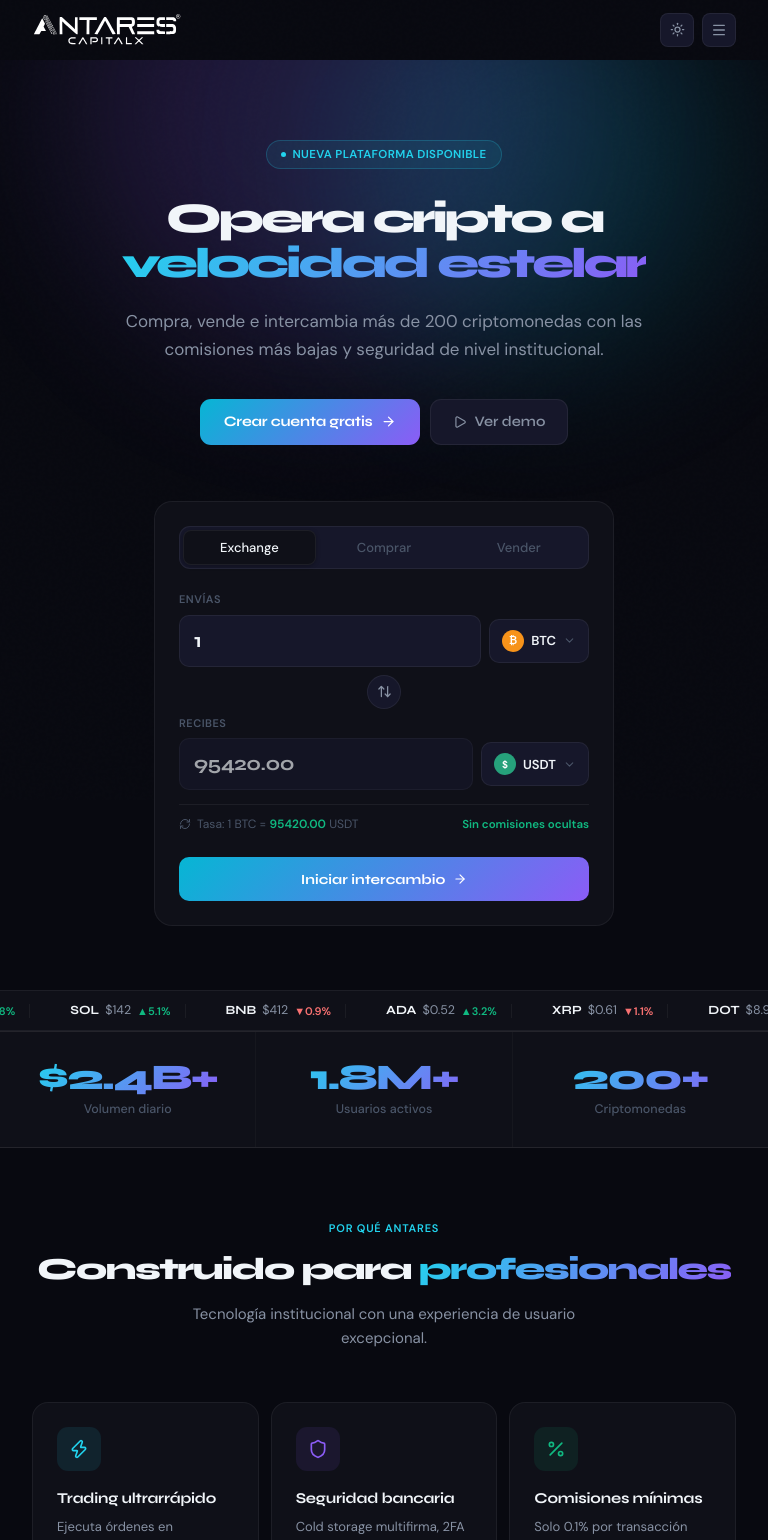
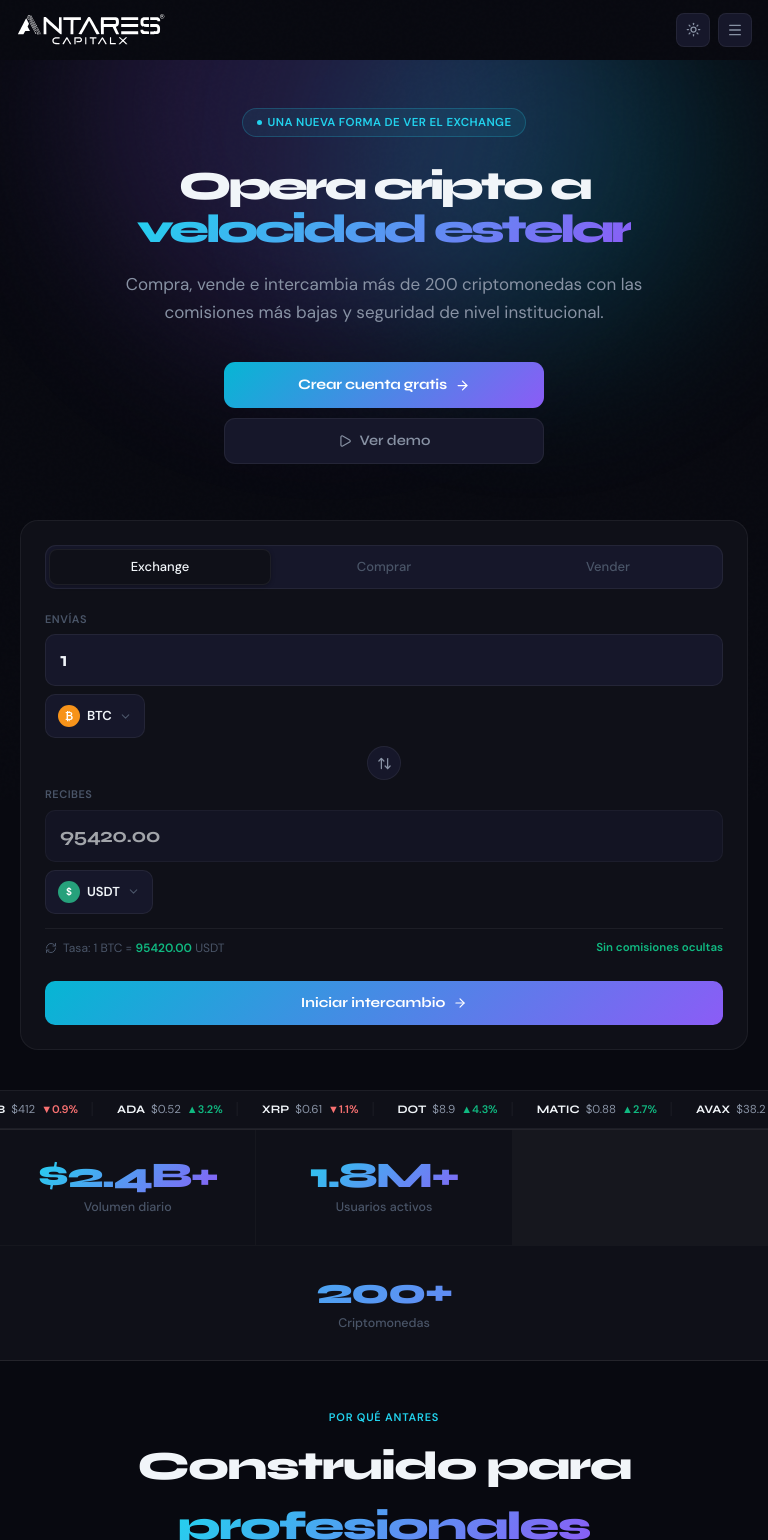
Before and after one commit to Jokalot/Antares_proto, a Next.js app: page / in a window 768 px wide. Shown: the top 1540 px of the page. Built offline with nearby package versions, Linux system fonts and the light colour scheme.

Commit message:
feat: make all pages responsive + navbar mobile fixes

```diff
--- a/src/app/about/page.tsx
+++ b/src/app/about/page.tsx
@@ -6,7 +6,7 @@
   return (
     <>
       {/* Hero */}
-      <section style={{ padding: '72px 32px', background: 'var(--bg2)', borderBottom: '1px solid var(--border)', textAlign: 'center' }}>
+      <section className="about-hero" style={{ padding: '72px 32px', background: 'var(--bg2)', borderBottom: '1px solid var(--border)', textAlign: 'center' }}>
         <ScrollReveal>
           <span style={{ fontSize: 11, fontWeight: 700, textTransform: 'uppercase', letterSpacing: '0.8px', color: 'var(--cyan)', marginBottom: 14, display: 'block' }}>
             Nuestra historia
@@ -31,7 +31,7 @@
       </section>
 
       {/* Team */}
-      <section style={{ padding: '72px 32px' }}>
+      <section className="about-team-section" style={{ padding: '72px 32px' }}>
         <div style={{ maxWidth: 1080, margin: '0 auto' }}>
           <ScrollReveal>
             <div style={{ textAlign: 'center', marginBottom: 52 }}>
@@ -44,7 +44,7 @@
               </h2>
             </div>
           </ScrollReveal>
-          <div style={{ display: 'grid', gridTemplateColumns: 'repeat(4, 1fr)', gap: 12 }}>
+          <div className="team-grid" style={{ display: 'grid', gridTemplateColumns: 'repeat(4, 1fr)', gap: 12 }}>
             {TEAM.map((m, i) => (
               <ScrollReveal key={i} delay={i * 0.1}>
                 <div style={{
--- a/src/app/globals.css
+++ b/src/app/globals.css
@@ -1,4 +1,11 @@
 @import "tailwindcss";
+
+
+/* Mobile first: diseña para móvil, expande para desktop */
+
+/* Tablet: 768px+ */
+/* Desktop: 1024px+ */
+/* Wide: 1280px+ */
 
 :root {
   --bg: #080910;
@@ -14,8 +21,8 @@
   --text3: #4A5568;
   --green: #10B981;
   --red: #F87171;
-  --border: rgba(255,255,255,0.06);
-  --borderac: rgba(34,211,238,0.25);
+  --border: rgba(255, 255, 255, 0.06);
+  --borderac: rgba(34, 211, 238, 0.25);
   --font-display: 'Syne', sans-serif;
   --font-body: 'DM Sans', sans-serif;
 }
@@ -28,11 +35,15 @@
   --text: #0F172A;
   --text2: #5A6478;
   --text3: #A0ABBE;
-  --border: rgba(0,0,0,0.07);
-  --borderac: rgba(6,182,212,0.3);
+  --border: rgba(0, 0, 0, 0.07);
+  --borderac: rgba(6, 182, 212, 0.3);
 }
 
-* { margin: 0; padding: 0; box-sizing: border-box; }
+* {
+  margin: 0;
+  padding: 0;
+  box-sizing: border-box;
+}
 
 body {
   background: var(--bg);
@@ -42,7 +53,11 @@
   overflow-x: hidden;
 }
 
-h1, h2, h3, h4, .display {
+h1,
+h2,
+h3,
+h4,
+.display {
   font-family: var(--font-display);
 }
 
@@ -58,14 +73,28 @@
 }
 
 /* Scrollbar */
-::-webkit-scrollbar { width: 6px; }
-::-webkit-scrollbar-track { background: var(--bg); }
-::-webkit-scrollbar-thumb { background: var(--bg4); border-radius: 3px; }
+::-webkit-scrollbar {
+  width: 6px;
+}
+
+::-webkit-scrollbar-track {
+  background: var(--bg);
+}
+
+::-webkit-scrollbar-thumb {
+  background: var(--bg4);
+  border-radius: 3px;
+}
 
 /* Ticker animation */
 @keyframes ticker {
-  from { transform: translateX(0); }
-  to { transform: translateX(-50%); }
+  from {
+    transform: translateX(0);
+  }
+
+  to {
+    transform: translateX(-50%);
+  }
 }
 
 /* Glow orbs */
@@ -87,3 +116,367 @@
   z-index: 0;
   opacity: 0.4;
 }
+
+
+
+/* ============================================
+   RESPONSIVO
+   ============================================ */
+
+/* --- Utilidades generales --- */
+@media (max-width: 768px) {
+  .hidden-mobile {
+    display: none !important;
+  }
+
+  .show-mobile {
+    display: flex !important;
+  }
+
+  section {
+    padding-left: 20px !important;
+    padding-right: 20px !important;
+  }
+}
+
+/* --- Tipografía --- */
+@media (max-width: 768px) {
+  h1 {
+    font-size: clamp(2rem, 8vw, 3.5rem) !important;
+  }
+
+  h2 {
+    font-size: clamp(1.5rem, 6vw, 2.5rem) !important;
+  }
+
+  h3 {
+    font-size: clamp(1.1rem, 4vw, 1.5rem) !important;
+  }
+}
+
+/* --- Grids --- */
+@media (max-width: 768px) {
+
+  /* Cualquier grid de 2-4 columnas cae a 1 */
+  [style*="grid-template-columns"] {
+    grid-template-columns: 1fr !important;
+  }
+
+  /* Stats: 2 columnas en móvil */
+  .stats-grid {
+    grid-template-columns: repeat(2, 1fr) !important;
+  }
+}
+
+/* --- Espaciado de secciones --- */
+@media (max-width: 768px) {
+  .section-hero {
+    padding: 60px 20px 40px !important;
+  }
+
+  .section-normal {
+    padding: 48px 20px !important;
+  }
+}
+
+/* --- Botones y CTAs --- */
+@media (max-width: 768px) {
+  .cta-group {
+    flex-direction: column !important;
+    width: 100% !important;
+  }
+
+  .cta-group button,
+  .cta-group a {
+    width: 100% !important;
+    justify-content: center !important;
+  }
+}
+
+/* --- Formulario de contacto --- */
+@media (max-width: 768px) {
+  .contact-form-row {
+    flex-direction: column !important;
+  }
+}
+
+/* --- Cards (features, testimonios, equipo) --- */
+@media (max-width: 768px) {
+  .card-grid {
+    grid-template-columns: 1fr !important;
+  }
+}
+
+/* --- Ticker / precios --- */
+@media (max-width: 768px) {
+  .ticker-item {
+    padding: 0 16px !important;
+  }
+}
+
+/* --- Tablet (768px – 1024px) --- */
+@media (min-width: 768px) and (max-width: 1024px) {
+  .card-grid {
+    grid-template-columns: repeat(2, 1fr) !important;
+  }
+
+  h1 {
+    font-size: clamp(2.5rem, 5vw, 4rem) !important;
+  }
+}
+
+
+/* ── HeroSection ── */
+@media (max-width: 768px) {
+  .hero-section {
+    padding: 48px 20px 40px !important;
+  }
+
+  .hero-buttons {
+    flex-direction: column !important;
+    align-items: stretch !important;
+    width: 100% !important;
+    max-width: 320px !important;
+    margin-left: auto !important;
+    margin-right: auto !important;
+  }
+
+  .hero-buttons button {
+    width: 100% !important;
+    justify-content: center !important;
+  }
+
+  .hero-calc {
+    max-width: 100% !important;
+  }
+}
+
+/* ── TickerBar ── */
+@media (max-width: 768px) {
+  .ticker-item {
+    padding: 0 12px !important;
+    font-size: 11.5px !important;
+  }
+
+  .ticker-track {
+    animation-duration: 20s !important;
+  }
+}
+
+
+/* ── StatsRow ── */
+@media (max-width: 768px) {
+  .stats-grid {
+    grid-template-columns: repeat(2, 1fr) !important;
+  }
+
+  .stats-grid>div:last-child {
+    grid-column: 1 / -1;
+  }
+}
+
+/* ── FeaturesSection ── */
+@media (max-width: 768px) {
+  .features-section {
+    padding: 48px 20px !important;
+  }
+
+  .features-grid {
+    grid-template-columns: 1fr !important;
+  }
+}
+
+/* ── HowItWorks ── */
+@media (max-width: 768px) {
+  .how-section {
+    padding: 48px 20px !important;
+  }
+
+  .how-steps {
+    flex-direction: column !important;
+    gap: 32px !important;
+  }
+
+  .how-connector {
+    display: none !important;
+  }
+}
+
+/* ── Testimonials ── */
+@media (max-width: 768px) {
+  .testimonials-section {
+    padding: 48px 20px !important;
+  }
+
+  .testimonials-grid {
+    grid-template-columns: 1fr !important;
+  }
+}
+
+/* Tablet: 2 columnas para features y testimonios */
+@media (min-width: 768px) and (max-width: 1024px) {
+
+  .features-grid,
+  .testimonials-grid {
+    grid-template-columns: repeat(2, 1fr) !important;
+  }
+
+  .stats-grid {
+    grid-template-columns: repeat(3, 1fr) !important;
+  }
+}
+
+
+/* ── FAQSection ── */
+@media (max-width: 768px) {
+  .faq-section {
+    padding: 48px 20px !important;
+  }
+
+  .faq-item button {
+    font-size: 13px !important;
+    padding: 13px 16px !important;
+  }
+
+  .faq-item-body {
+    padding: 0 16px 14px !important;
+  }
+}
+
+/* ── CTASection ── */
+@media (max-width: 768px) {
+  .cta-section {
+    padding: 48px 20px !important;
+  }
+
+  .cta-card {
+    padding: 40px 24px !important;
+    border-radius: 16px !important;
+  }
+
+  .cta-buttons {
+    flex-direction: column !important;
+    align-items: stretch !important;
+  }
+
+  .cta-buttons button {
+    width: 100% !important;
+    justify-content: center !important;
+  }
+}
+
+
+
+/* ── Footer ── */
+@media (max-width: 768px) {
+  .footer {
+    padding: 40px 20px 20px !important;
+  }
+
+  .footer-grid {
+    grid-template-columns: 1fr !important;
+    gap: 32px !important;
+  }
+
+  .footer-bottom {
+    flex-direction: column !important;
+    align-items: flex-start !important;
+    gap: 12px !important;
+  }
+}
+
+/* Tablet: 2 columnas */
+@media (min-width: 768px) and (max-width: 1024px) {
+  .footer-grid {
+    grid-template-columns: 1fr 1fr !important;
+  }
+}
+
+
+/* ── AboutPage ── */
+@media (max-width: 768px) {
+  .about-hero {
+    padding: 48px 20px !important;
+  }
+
+  .about-hero h1 {
+    letter-spacing: -1px !important;
+    font-size: clamp(1.8rem, 7vw, 3rem) !important;
+  }
+
+  .about-team-section {
+    padding: 48px 20px !important;
+  }
+
+  .about-team-section h2 {
+    letter-spacing: -0.5px !important;
+  }
+
+  .team-grid[style] {
+    grid-template-columns: repeat(2, 1fr) !important;
+  }
+}
+
+@media (max-width: 480px) {
+  .team-grid[style] {
+    grid-template-columns: 1fr !important;
+  }
+}
+
+@media (min-width: 768px) and (max-width: 1024px) {
+  .team-grid[style] {
+    grid-template-columns: repeat(2, 1fr) !important;
+  }
+}
+
+
+/* ── ContactPage ── */
+@media (max-width: 768px) {
+  .contact-hero {
+    padding: 48px 20px !important;
+  }
+
+  .contact-section {
+    padding: 48px 20px !important;
+  }
+
+  .contact-form-row {
+    grid-template-columns: 1fr !important;
+  }
+
+  .contact-info-grid {
+    grid-template-columns: 1fr !important;
+    gap: 8px !important;
+  }
+}
+
+
+/* ── FeaturesPage ── */
+@media (max-width: 768px) {
+  .features-page-hero {
+    padding: 48px 20px !important;
+  }
+
+  .features-page-section {
+    padding: 48px 20px !important;
+  }
+
+  .features-page-grid {
+    grid-template-columns: 1fr !important;
+  }
+}
+
+/* Tablet: 2 columnas */
+@media (min-width: 768px) and (max-width: 1024px) {
+  .features-page-grid {
+    grid-template-columns: repeat(2, 1fr) !important;
+  }
+}
+
+
+@media (max-width: 768px) {
+  .nav-inner {
+    padding: 0 16px !important;
+    box-sizing: border-box !important;
+  }
+}
--- a/src/components/home/HeroSection.tsx
+++ b/src/components/home/HeroSection.tsx
@@ -8,8 +8,8 @@
 
 const CALC_TABS = [
   { id: 'exchange', label: 'Exchange' },
-  { id: 'buy',      label: 'Comprar' },
-  { id: 'sell',     label: 'Vender' },
+  { id: 'buy', label: 'Comprar' },
+  { id: 'sell', label: 'Vender' },
 ] as const;
 
 function CoinSelector({
@@ -120,15 +120,15 @@
 export default function HeroSection() {
   const [activeTab, setActiveTab] = useState<'exchange' | 'buy' | 'sell'>('exchange');
   const [fromCoin, setFromCoin] = useState<CoinId>('BTC');
-  const [toCoin, setToCoin]     = useState<CoinId>('USDT');
-  const [fromAmt, setFromAmt]   = useState('1');
+  const [toCoin, setToCoin] = useState<CoinId>('USDT');
+  const [fromAmt, setFromAmt] = useState('1');
   const [rotating, setRotating] = useState(false);
 
   const fromData = COINS.find(c => c.id === fromCoin)!;
-  const toData   = COINS.find(c => c.id === toCoin)!;
-  const rate     = fromData.price / toData.price;
-  const toAmt    = (parseFloat(fromAmt) * rate || 0).toFixed(toCoin === 'USDT' ? 2 : 6);
-  const rateStr  = rate.toFixed(toCoin === 'USDT' ? 2 : 6);
+  const toData = COINS.find(c => c.id === toCoin)!;
+  const rate = fromData.price / toData.price;
+  const toAmt = (parseFloat(fromAmt) * rate || 0).toFixed(toCoin === 'USDT' ? 2 : 6);
+  const rateStr = rate.toFixed(toCoin === 'USDT' ? 2 : 6);
 
   function swap() {
     setRotating(true);
@@ -143,11 +143,11 @@
   };
   const item = {
     hidden: { opacity: 0, y: 28 },
-    show:   { opacity: 1, y: 0, transition: { duration: 0.6, ease: [0.22, 1, 0.36, 1] as [number, number, number, number] } },
+    show: { opacity: 1, y: 0, transition: { duration: 0.6, ease: [0.22, 1, 0.36, 1] as [number, number, number, number] } },
   };
 
   return (
-    <section style={{ position: 'relative', textAlign: 'center', padding: '80px 32px 64px', overflow: 'hidden' }}>
+    <section className="hero-section" style={{ position: 'relative', textAlign: 'center', padding: '80px 32px 64px', overflow: 'clip' }}>
       {/* Orbs */}
       <div className="orb" style={{ width: 500, height: 500, background: 'var(--violet)', top: -200, left: '10%' }} />
       <div className="orb" style={{ width: 400, height: 400, background: 'var(--cyan2)', top: -100, right: '5%' }} />
@@ -162,7 +162,7 @@
             padding: '5px 14px', borderRadius: 100, letterSpacing: '0.4px', textTransform: 'uppercase',
           }}>
             <span style={{ width: 5, height: 5, borderRadius: '50%', background: 'var(--cyan)', display: 'inline-block' }} />
-            Nueva plataforma disponible
+            Una nueva forma de ver el exchange
           </div>
         </motion.div>
 
@@ -185,7 +185,7 @@
         </motion.p>
 
         {/* Buttons */}
-        <motion.div variants={item} style={{ display: 'flex', gap: 10, justifyContent: 'center', marginBottom: 56 }}>
+        <motion.div variants={item} className="hero-buttons" style={{ display: 'flex', gap: 10, justifyContent: 'center', marginBottom: 56 }}>
           <button style={{
             display: 'inline-flex', alignItems: 'center', gap: 8,
             padding: '0 24px', height: 46, borderRadius: 11,
@@ -215,7 +215,7 @@
         </motion.div>
 
         {/* Calculator Card */}
-        <motion.div variants={item} style={{ maxWidth: 460, margin: '0 auto' }}>
+        <motion.div variants={item} className="hero-calc" style={{ maxWidth: 460, margin: '0 auto' }}>
           <div style={{
             background: 'var(--bg2)', border: '1px solid var(--border)',
             borderRadius: 18, padding: 24, textAlign: 'left',
--- a/src/components/home/Sections.tsx
+++ b/src/components/home/Sections.tsx
@@ -4,17 +4,16 @@
 import { STATS, FEATURES, HOW_STEPS, TESTIMONIALS } from '@/lib/constants';
 
 const ICONS: Record<string, React.ReactNode> = {
-  zap:     <Zap     size={20} />,
-  shield:  <Shield  size={20} />,
+  zap: <Zap size={20} />,
+  shield: <Shield size={20} />,
   percent: <Percent size={20} />,
 };
 
 /* ─── Stats ─────────────────────────────────────────────────── */
 export function StatsRow() {
   return (
-    <div style={{
-      display: 'grid', gridTemplateColumns: 'repeat(3, 1fr)',
-      gap: '1px', background: 'var(--border)',
+    <div className="stats-grid" style={{
+      display: 'grid', gridTemplateColumns: 'repeat(3, 1fr)', gap: '1px', background: 'var(--border)',
       borderTop: '1px solid var(--border)',
       borderBottom: '1px solid var(--border)',
     }}>
@@ -41,7 +40,7 @@
 /* ─── Features ───────────────────────────────────────────────── */
 export function FeaturesSection() {
   return (
-    <section style={{ padding: '72px 32px' }}>
+    <section className="features-section" style={{ padding: '72px 32px' }}>
       <div style={{ maxWidth: 1080, margin: '0 auto' }}>
         <ScrollReveal>
           <div style={{ textAlign: 'center', marginBottom: 52 }}>
@@ -70,7 +69,7 @@
           </div>
         </ScrollReveal>
 
-        <div style={{ display: 'grid', gridTemplateColumns: 'repeat(3, 1fr)', gap: 12 }}>
+        <div className="features-grid" style={{ display: 'grid', gridTemplateColumns: 'repeat(3, 1fr)', gap: 12 }}>
           {FEATURES.map((f, i) => (
             <ScrollReveal key={i} delay={i * 0.1}>
               <div
@@ -114,7 +113,7 @@
 /* ─── How It Works ───────────────────────────────────────────── */
 export function HowItWorks() {
   return (
-    <section style={{ padding: '72px 32px', background: 'var(--bg2)' }}>
+    <section className="how-section" style={{ padding: '72px 32px', background: 'var(--bg2)' }}>
       <div style={{ maxWidth: 1080, margin: '0 auto' }}>
         <ScrollReveal>
           <div style={{ textAlign: 'center', marginBottom: 52 }}>
@@ -142,11 +141,11 @@
           </div>
         </ScrollReveal>
 
-        <div style={{ display: 'flex', position: 'relative' }}>
+        <div className="how-steps" style={{ display: 'flex', position: 'relative' }}>
           {HOW_STEPS.map((step, i) => (
             <ScrollReveal key={i} delay={i * 0.12} style={{ flex: 1, textAlign: 'center', padding: '0 20px', position: 'relative' }}>
               {i < HOW_STEPS.length - 1 && (
-                <div style={{
+                <div className="how-connector" style={{
                   position: 'absolute', top: 22, left: '65%', width: '40%',
                   height: 1, background: 'var(--border)',
                 }} />
@@ -175,7 +174,7 @@
 /* ─── Testimonials ───────────────────────────────────────────── */
 export function Testimonials() {
   return (
-    <section style={{ padding: '72px 32px' }}>
+    <section className="testimonials-section" style={{ padding: '72px 32px' }}>
       <div style={{ maxWidth: 1080, margin: '0 auto' }}>
         <ScrollReveal>
           <div style={{ textAlign: 'center', marginBottom: 52 }}>
@@ -200,7 +199,7 @@
           </div>
         </ScrollReveal>
 
-        <div style={{ display: 'grid', gridTemplateColumns: 'repeat(3, 1fr)', gap: 12 }}>
+        <div className="testimonials-grid" style={{ display: 'grid', gridTemplateColumns: 'repeat(3, 1fr)', gap: 12 }}>
           {TESTIMONIALS.map((t, i) => (
             <ScrollReveal key={i} delay={i * 0.1}>
               <div style={{
--- a/src/components/home/TickerBar.tsx
+++ b/src/components/home/TickerBar.tsx
@@ -12,7 +12,7 @@
       padding: '10px 0',
       background: 'var(--bg2)',
     }}>
-      <div style={{
+      <div className="ticker-track" style={{
         display: 'flex',
         width: 'max-content',
         animation: 'ticker 35s linear infinite',
@@ -20,13 +20,7 @@
         {items.map((t, i) => {
           const up = t.c >= 0;
           return (
-            <div
-              key={i}
-              style={{
-                display: 'flex', alignItems: 'center', gap: 6,
-                padding: '0 20px', fontSize: 12.5, whiteSpace: 'nowrap',
-              }}
-            >
+            <div key={i} className="ticker-item" style={{ display: 'flex', alignItems: 'center', gap: 6, padding: '0 20px', fontSize: 12.5, whiteSpace: 'nowrap' }}>
               <span style={{ fontWeight: 700, color: 'var(--text)', fontFamily: 'var(--font-display)' }}>
                 {t.s}
               </span>
--- a/src/components/layout/Navbar.tsx
+++ b/src/components/layout/Navbar.tsx
@@ -7,6 +7,7 @@
 import { useTheme } from '@/lib/theme-context';
 import { NAV_LINKS } from '@/lib/constants';
 import Logo from '@/components/ui/Logo';
+import { createPortal } from 'react-dom';
 
 
 export default function Navbar() {
@@ -24,10 +25,13 @@
   return (
     <>
       <nav
+        className="nav-inner"
         style={{
           position: 'fixed', top: 0, left: 0, right: 0, zIndex: 100,
           height: 60,
-          background: scrolled ? 'rgba(8,9,16,0.85)' : 'transparent',
+          width: '100%',
+          maxWidth: '100vw',
+          background: scrolled ? 'var(--bg2)' : 'transparent',
           backdropFilter: scrolled ? 'blur(16px)' : 'none',
           borderBottom: scrolled ? '1px solid var(--border)' : '1px solid transparent',
           transition: 'all 0.3s ease',
@@ -41,7 +45,15 @@
         </Link>
 
         {/* Desktop links */}
-        <ul style={{ display: 'flex', gap: 4, listStyle: 'none', margin: 0 }} className="hidden-mobile">
+        <ul
+          style={{
+            position: 'absolute',
+            left: '50%',
+            transform: 'translateX(-50%)',
+            display: 'flex', gap: 8, listStyle: 'none', margin: 0, padding: 0,
+          }}
+          className="hidden-mobile"
+        >
           {NAV_LINKS.map(({ href, label }) => {
             const active = pathname === href;
             return (
@@ -51,9 +63,9 @@
                   style={{
                     display: 'flex', alignItems: 'center',
                     textDecoration: 'none',
-                    fontSize: 13.5, fontWeight: 500,
+                    fontSize: 15, fontWeight: 600,
                     color: active ? 'var(--text)' : 'var(--text2)',
-                    padding: '6px 12px',
+                    padding: '8px 16px',
                     borderRadius: 8,
                     background: active ? 'var(--bg3)' : 'transparent',
                     transition: 'all 0.18s',
@@ -140,6 +152,7 @@
       </nav>
 
       {/* Mobile menu */}
+      {typeof window !== 'undefined' && createPortal(
         <AnimatePresence>
           {mobileOpen && (
             <motion.div
@@ -150,25 +163,35 @@
               style={{
                 position: 'fixed', top: 60, left: 0, right: 0, zIndex: 99,
                 background: 'var(--bg2)', borderBottom: '1px solid var(--border)',
-              padding: '16px 24px 24px',
+                padding: '16px 16px 24px',
               }}
             >
-            <ul style={{ listStyle: 'none', display: 'flex', flexDirection: 'column', gap: 4, marginBottom: 16 }}>
-              {NAV_LINKS.map(({ href, label }) => (
+              <ul style={{ listStyle: 'none', display: 'flex', flexDirection: 'column', gap: 2, marginBottom: 16, }}>
+                {NAV_LINKS.map(({ href, label }) => {
+                  const active = pathname === href;
+                  return (
                     <li key={href}>
                       <Link
                         href={href}
                         onClick={() => setMobileOpen(false)}
                         style={{
-                      display: 'block', padding: '10px 12px', borderRadius: 8,
-                      textDecoration: 'none', color: 'var(--text2)', fontSize: 15,
+                          display: 'block',
+                          padding: '14px 12px',        // ← más padding vertical
+                          borderRadius: 8,
+                          textDecoration: 'none',
+                          color: active ? 'var(--cyan)' : 'var(--text2)',
+                          background: active ? 'var(--bg3)' : 'transparent',
+                          fontWeight: active ? 600 : 400,
+                          fontSize: 15,
+                          borderBottom: '1px solid var(--border)',  // ← separador
                           transition: 'all 0.15s',
                         }}
                       >
                         {label}
                       </Link>
                     </li>
-              ))}
+                  );
+                })}
               </ul>
               <button
                 style={{
@@ -181,7 +204,9 @@
               </button>
             </motion.div>
           )}
-      </AnimatePresence>
+        </AnimatePresence>,
+        document.body
+      )}
 
       {/* Spacer */}
       <div style={{ height: 60 }} />
@@ -189,9 +214,11 @@
       <style>{`
   .hidden-mobile { }
   .show-mobile { display: none !important; }
+
   @media (max-width: 768px) {
     .hidden-mobile { display: none !important; }
     .show-mobile { display: flex !important; }
+    .nav-inner { padding: 0 16px !important; }
   }
 `}</style>
     </>
```
Also changed, not shown: src/app/contact/page.tsx (+8 -7 lines), src/app/features/page.tsx (+9 -9 lines), src/components/home/FAQandCTA.tsx (+7 -11 lines), src/components/layout/Footer.tsx (+4 -15 lines), src/lib/constants.ts (+27 -26 lines). Lines whose indentation alone changed are shown as unchanged.
